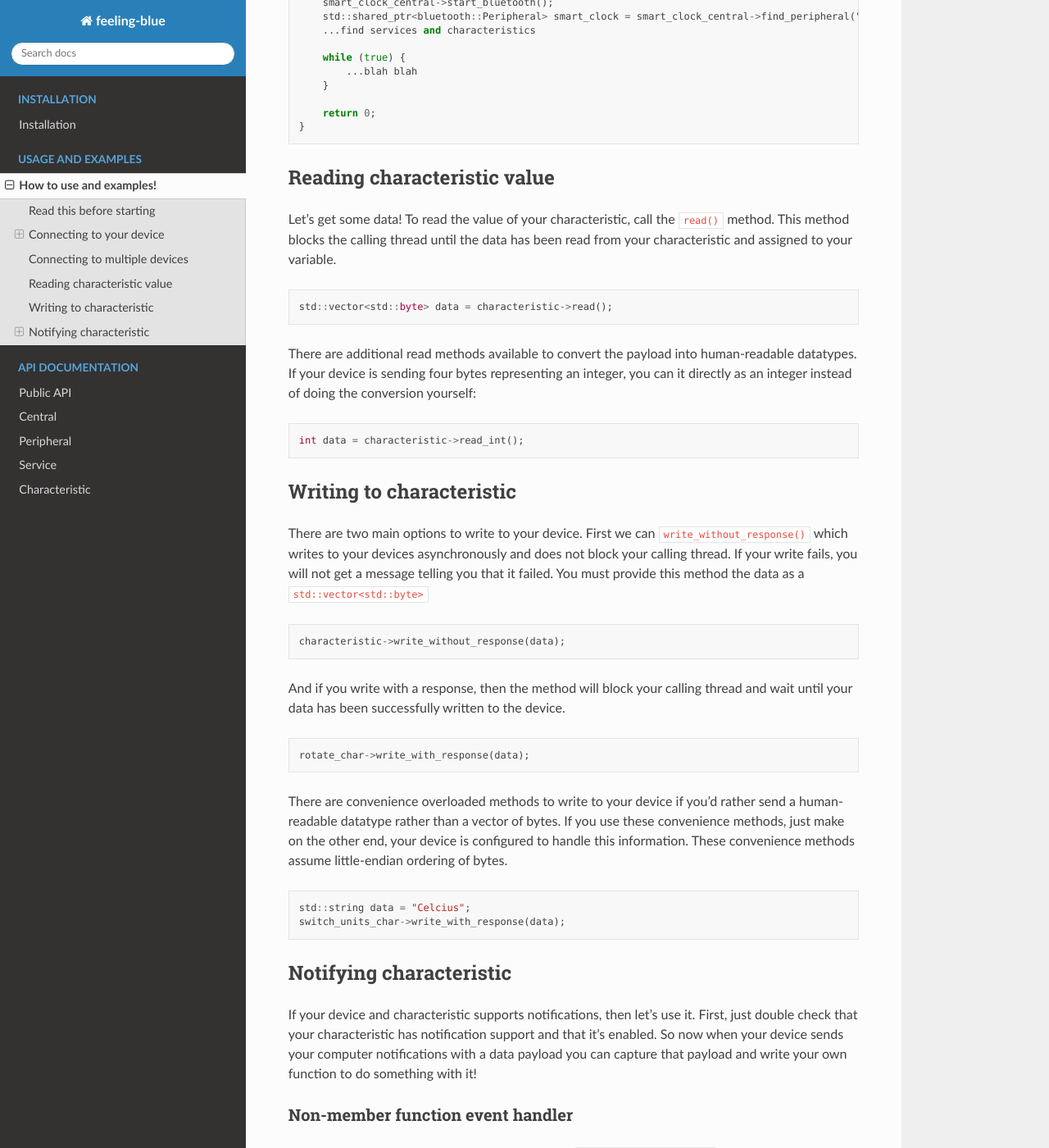
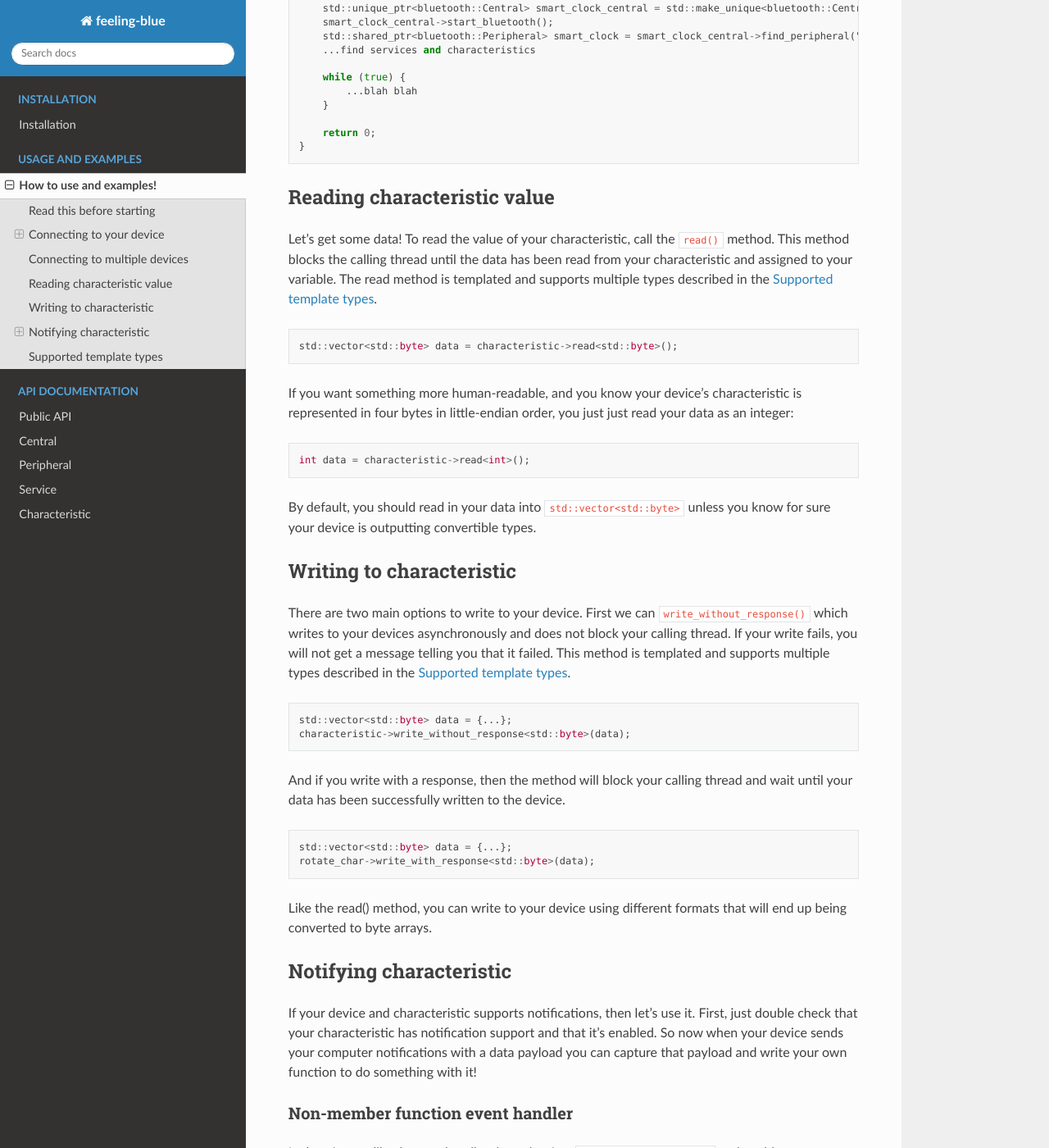
Before and after one commit to seanngpack/feeling-blue-cpp, a Sphinx documentation site: the page built from docs/demo/demo.rst, in a window 1280 px wide and 1400 px high, scrolled down 3018 px. Shown: the whole window at 82% size. Built offline with Sphinx 7.4.7 and the Read the Docs theme 2.0.0, drawn with Linux system fonts in a browser that asks for light colours; the version number could not be read and is left out; some of the changed text lies outside the part shown.

Commit message:
added tests for conversions and updated documentation

```diff
--- a/docs/demo/demo.rst
+++ b/docs/demo/demo.rst
@@ -148,20 +148,22 @@
 ============================
 
 Let's get some data! To read the value of your characteristic, call the ``read()`` method. This method blocks
-the calling thread until the data has been read from your characteristic and assigned to your variable.
+the calling thread until the data has been read from your characteristic and assigned to your variable. The read method
+is templated and supports multiple types described in the :ref:`supported-template-types`.
 
 .. code:: c++
 
-    std::vector<std::byte> data = characteristic->read();
+    std::vector<std::byte> data = characteristic->read<std::byte>();
 
-There are additional read methods available to convert the payload into human-readable datatypes. If your device is sending
-four bytes representing an integer, you can it directly as an integer instead of doing the conversion yourself:
+If you want something more human-readable, and you know your device's characteristic is represented in four bytes in
+little-endian order, you just just read your data as an integer:
 
 .. code:: c++
 
-    int data = characteristic->read_int();
+    int data = characteristic->read<int>();
 
-
+By default, you should read in your data into ``std::vector<std::byte>`` unless you know for sure your device is outputting
+convertible types.
 
 
 Writing to characteristic
@@ -169,11 +171,12 @@
 
 There are two main options to write to your device. First we can ``write_without_response()`` which writes to your
 devices asynchronously and does not block your calling thread. If your write fails, you will not get a message
-telling you that it failed. You must provide this method the data as a ``std::vector<std::byte>``
+telling you that it failed. This method is templated and supports multiple types described in the :ref:`supported-template-types`.
 
 .. code:: c++
 
-    characteristic->write_without_response(data);
+    std::vector<std::byte> data = {...};
+    characteristic->write_without_response<std::byte>(data);
 
 
 And if you write with a response, then the method will block your calling thread and wait until your data has been
@@ -181,21 +184,14 @@
 
 .. code:: c++
 
-    rotate_char->write_with_response(data);
+    std::vector<std::byte> data = {...};
+    rotate_char->write_with_response<std::byte>(data);
 
-There are convenience overloaded methods to write to your device if you'd rather send a human-readable datatype rather
-than a vector of bytes. If you use these convenience methods, just make on the other end, your device is configured to handle
-this information. These convenience methods assume little-endian ordering of bytes.
-
-.. code:: c++
-
-    std::string data = "Celcius";
-    switch_units_char->write_with_response(data);
+Like the read() method, you can write to your device using different formats that will end up being converted to byte arrays.
 
 
 Notifying characteristic
 ========================
-
 
 If your device and characteristic supports notifications, then let's use it. First, just double check that your characteristic
 has notification support and that it's enabled. So now when your device sends your computer notifications with a data payload you can capture
@@ -249,3 +245,20 @@
 
 If you're passing the same function to multiple characteristic notifications, then just make sure your function contents are
 thread-safe, this applies to both member and non-member functions.
+
+.. _supported-template-types:
+
+Supported template types
+========================
+
+Primitive:
+
+- uint8_t
+- int
+- float
+- double
+
+Non Primitive:
+
+- std::string
+- std::vector<std::byte>
```
Also changed, not shown: 5 other files.
